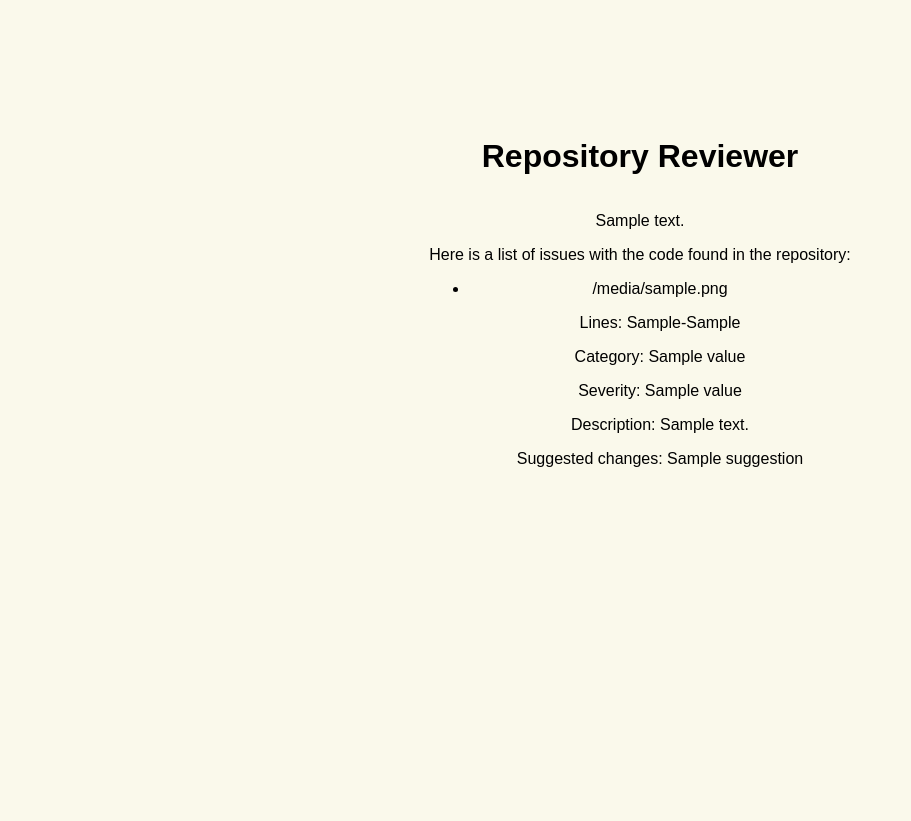
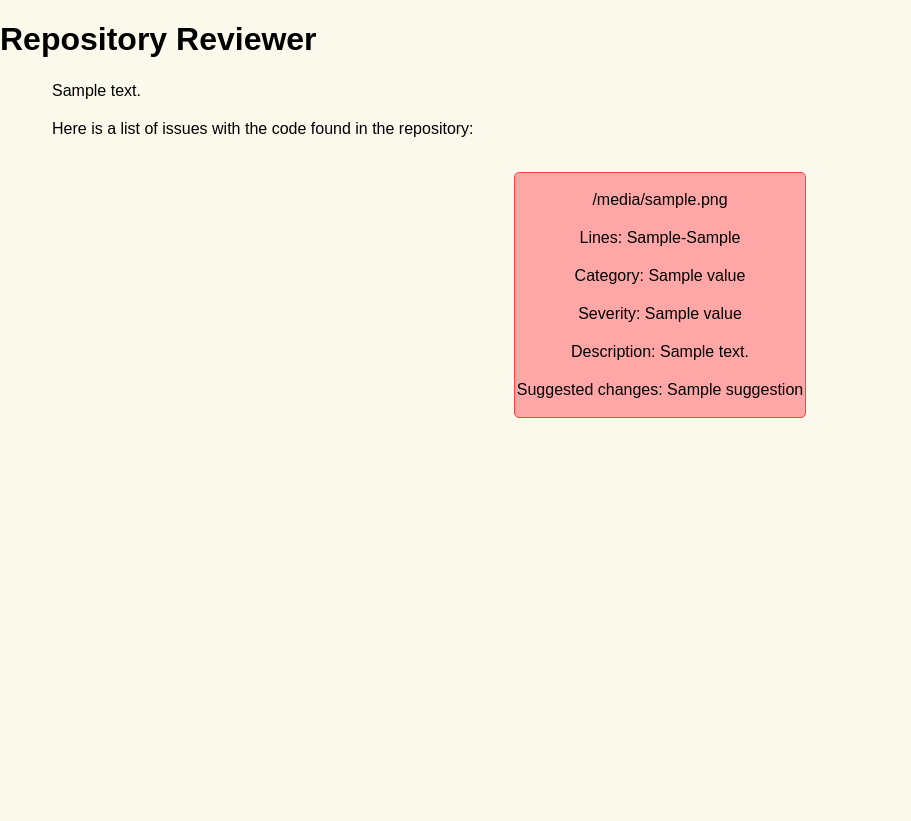
Before and after one commit to SeanDLOKM/AI-Code-Reviewer, a Flask app: template app/templates/review_results.html in a window 1280 px wide. Shown: the whole page, without its empty margins (0-911 px from the left). Before the commit the page ends 467 px from the top, so only its background shows below. Run offline with Flask 3, Linux system fonts and the light colour scheme; the template is opened without the code that fills it: most values are stand-ins (such as "Sample title", 1, 10 or a date in 2020).

Commit message:
basic CSS for summary

```diff
--- a/app/review.py
+++ b/app/review.py
@@ -99,7 +99,7 @@ Suggested Changes:
         issues_text = """"""
         for issue in self.get_issues():
             issues_text += issue
-        prompt = f"""Using the issues gathered for this GitHub repository, create a summary evaluation of the whole repository.
+        prompt = f"""Using the issues gathered for this GitHub repository, create a summary evaluation of the whole repository. The summary should include plain text only, no formatting.
 
 {issues_text}"""
         try:
--- a/app/routes.py
+++ b/app/routes.py
@@ -11,7 +11,6 @@ def home():
     if form.validate_on_submit():
         repo = GitRepo(form.repo_url.data)
         if repo.load_repo():
-            flash("Successfully loaded repo.")
             review = Review(client, repo.files)
             review.start_review()
             issues = review.result.issues
--- /dev/null
+++ b/app/static/loading.js
@@ -0,0 +1,7 @@
+const form = document.getElementById("repo-form");
+const button = document.getElementById("repo-submit");
+
+form.addEventListener("submit", function () {
+    button.classList.add("loading");
+    button.disabled = true;
+});
--- a/app/static/styles.css
+++ b/app/static/styles.css
@@ -4,7 +4,20 @@ body {
     margin: 0;
     padding: 0;
     color: black;
-    height: 75vh;
+    min-height: 100vh;
+    height: auto;
+}
+
+p {
+    padding: 2px;
+}
+
+li {
+    list-style-type: none;
+    border: 1px solid #ff4340;
+    background-color: #ffa7a6;
+    border-radius: 5px;
+    margin-bottom: 30px;
 }
 
 .container {
@@ -13,6 +26,22 @@ body {
     align-items: center;
     justify-content: center;
     text-align: center;
+}
+
+.results-container {
+    display: flex;
+    flex-direction: column;
+    align-items: center;
+    justify-content: center;
+    text-align: center;
+}
+
+.summary { /* Overrides the .container - for summary paragraph */
+    display: block;
+    width: 100%;
+    box-sizing: border-box;
+    padding: 0 50px;
+    text-align: left;
 }
 
 .flash {
--- a/app/templates/base.html
+++ b/app/templates/base.html
@@ -5,7 +5,7 @@
     <title>{% block title %} Repository Reviewer {% endblock %}</title>
     <link rel="stylesheet" href="{{url_for('static', filename='styles.css')}}"/>
 </head>
-<body class="container">
+<body>
     <header>
         <h1>Repository Reviewer</h1>
     </header>
@@ -17,5 +17,6 @@
         </section>
         {% block content %}{% endblock %}
     </main>
+    <script src="{{ url_for('static', filename='loading.js') }}"></script>
 </body>
 </html>
--- a/app/templates/review_results.html
+++ b/app/templates/review_results.html
@@ -1,25 +1,25 @@
 {% extends 'base.html' %}
 {% block content %}
-<section>
-    <p>
-        {{ summary }}
-    </p>
+<section class="summary">
+    <p>{{ summary }}</p>
     <p>Here is a list of issues with the code found in the repository:</p>
-    {% for issue in issues %}
+</section>
+<section class="results-container">
     <ul>
+        {% for issue in issues %}
         <li>
             <p>{{ issue.file_path }}</p>
             {% if issue.line_start == issue.line_end %}
-                <p>Line: {{ issue.line_start }}</p>
+            <p>Line: {{ issue.line_start }}</p>
             {% else %}
-                <p>Lines: {{ issue.line_start }}-{{ issue.line_end }}</p>
+            <p>Lines: {{ issue.line_start }}-{{ issue.line_end }}</p>
             {% endif %}
             <p>Category: {{ issue.category.value }}</p>
             <p>Severity: {{ issue.severity.value }}</p>
             <p>Description: {{ issue.description }}</p>
             <p>Suggested changes: {{ issue.suggestion }}</p>
         </li>
+        {% endfor %}
     </ul>
-    {% endfor %}
 </section>
 {% endblock %}
```
Also changed, not shown: app/templates/home.html (+5 -5 lines), 1 other file.
